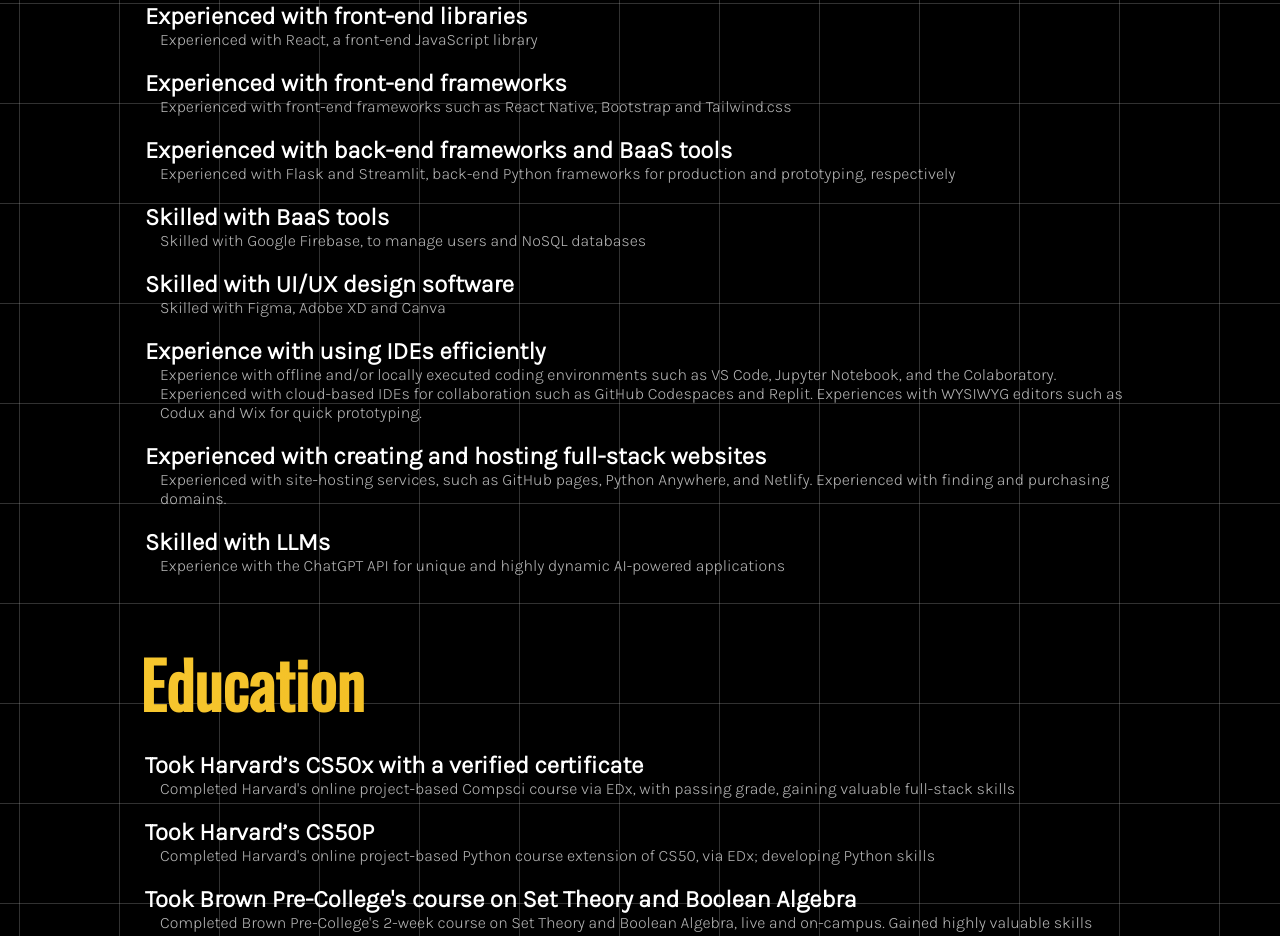
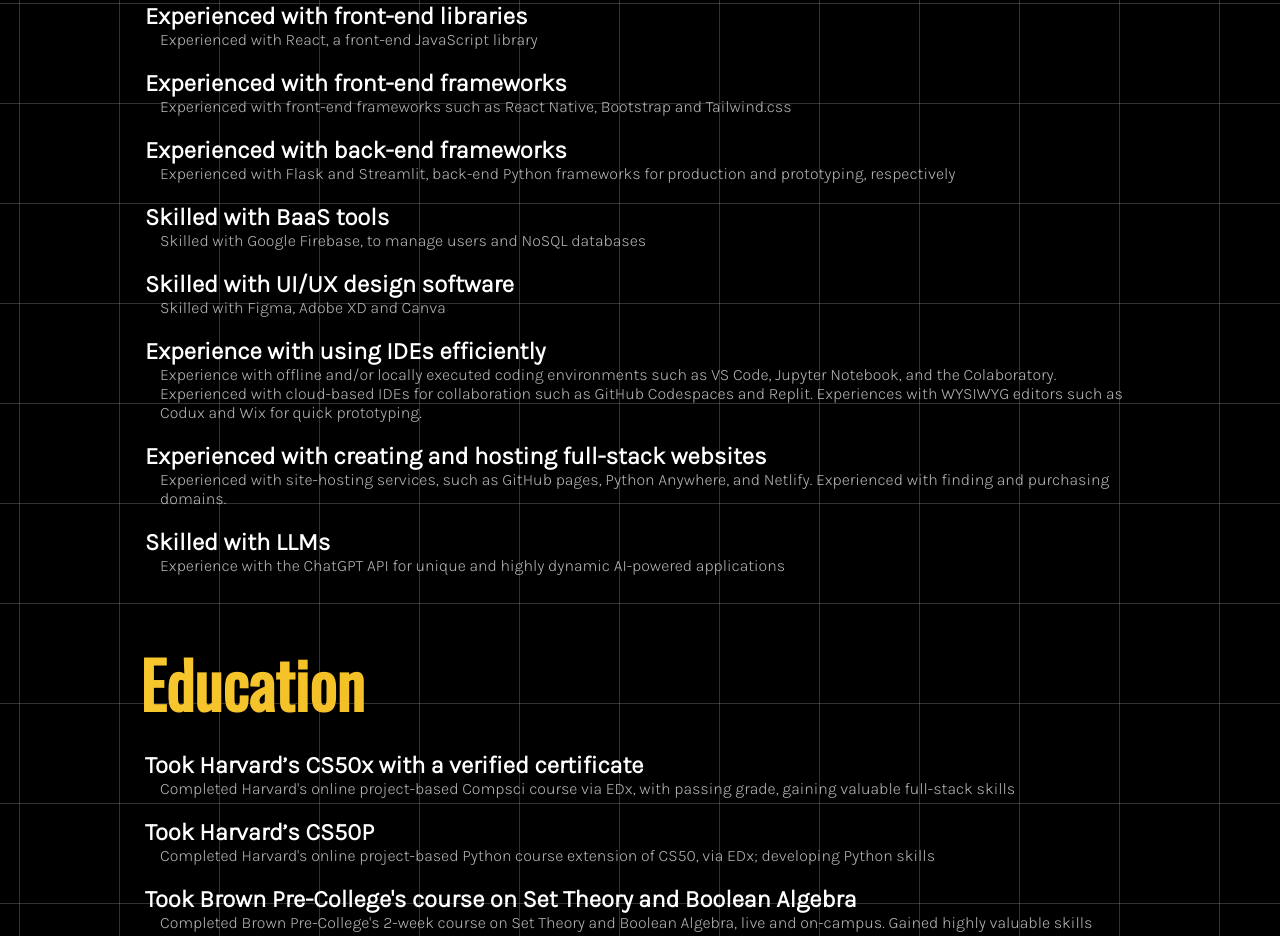
Before and after one commit to hafideledath/hafid-portfolio, a React (Create React App) app: page / in a window 1280 px wide. Shown: the part 2620-3556 px from the top of the page. Built offline with nearby package versions, Linux system fonts and the light colour scheme.

Commit message:
Removed redundancy

```diff
--- a/src/Resume.js
+++ b/src/Resume.js
@@ -14,7 +14,7 @@
         <h3>Experienced with front-end frameworks</h3>
         <p>Experienced with front-end frameworks such as React Native, Bootstrap and Tailwind.css</p>
 
-        <h3>Experienced with back-end frameworks and BaaS tools</h3>
+        <h3>Experienced with back-end frameworks</h3>
         <p>Experienced with Flask and Streamlit, back-end Python frameworks for production and prototyping, respectively</p>
 
         <h3>Skilled with BaaS tools</h3>
```
